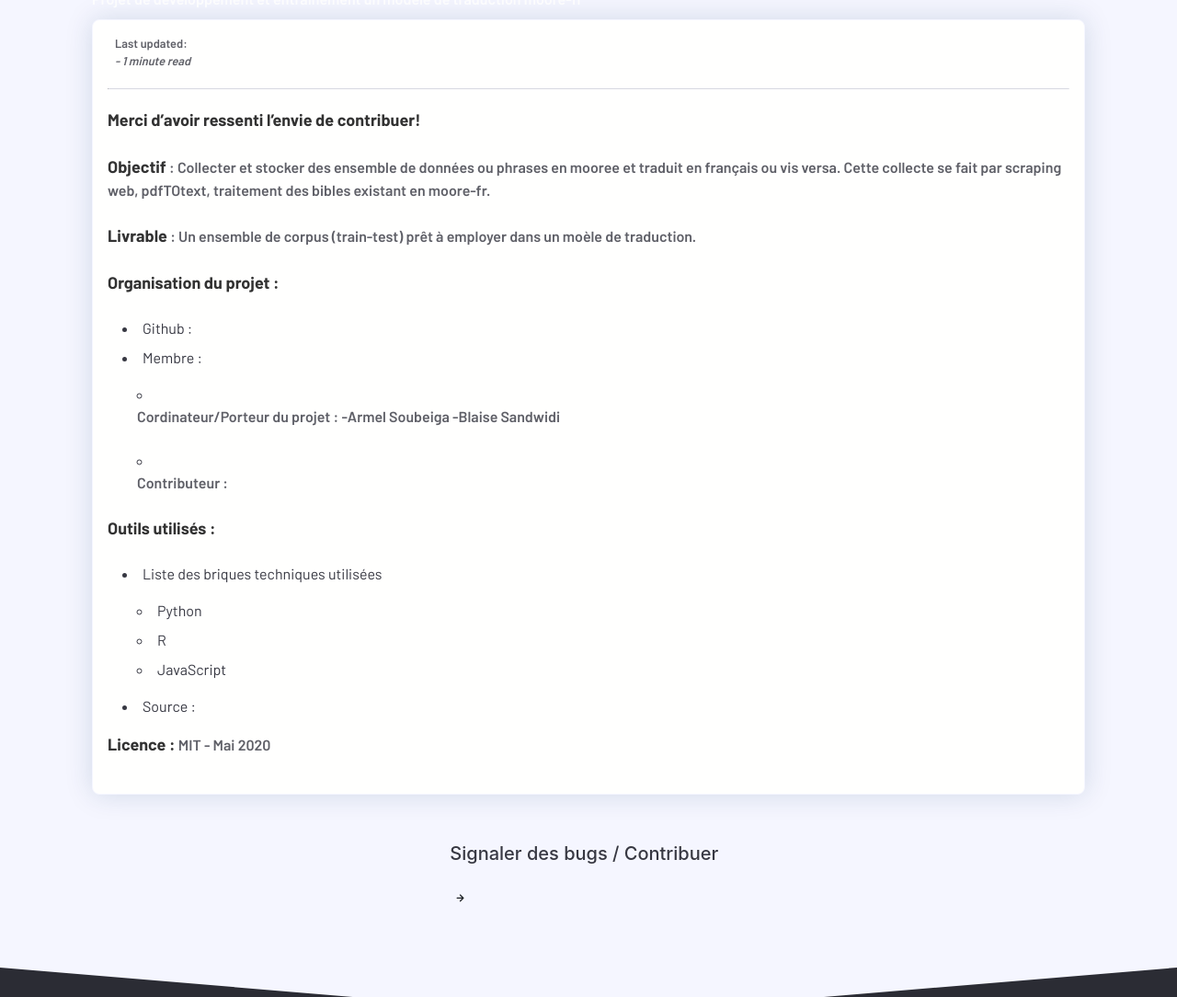
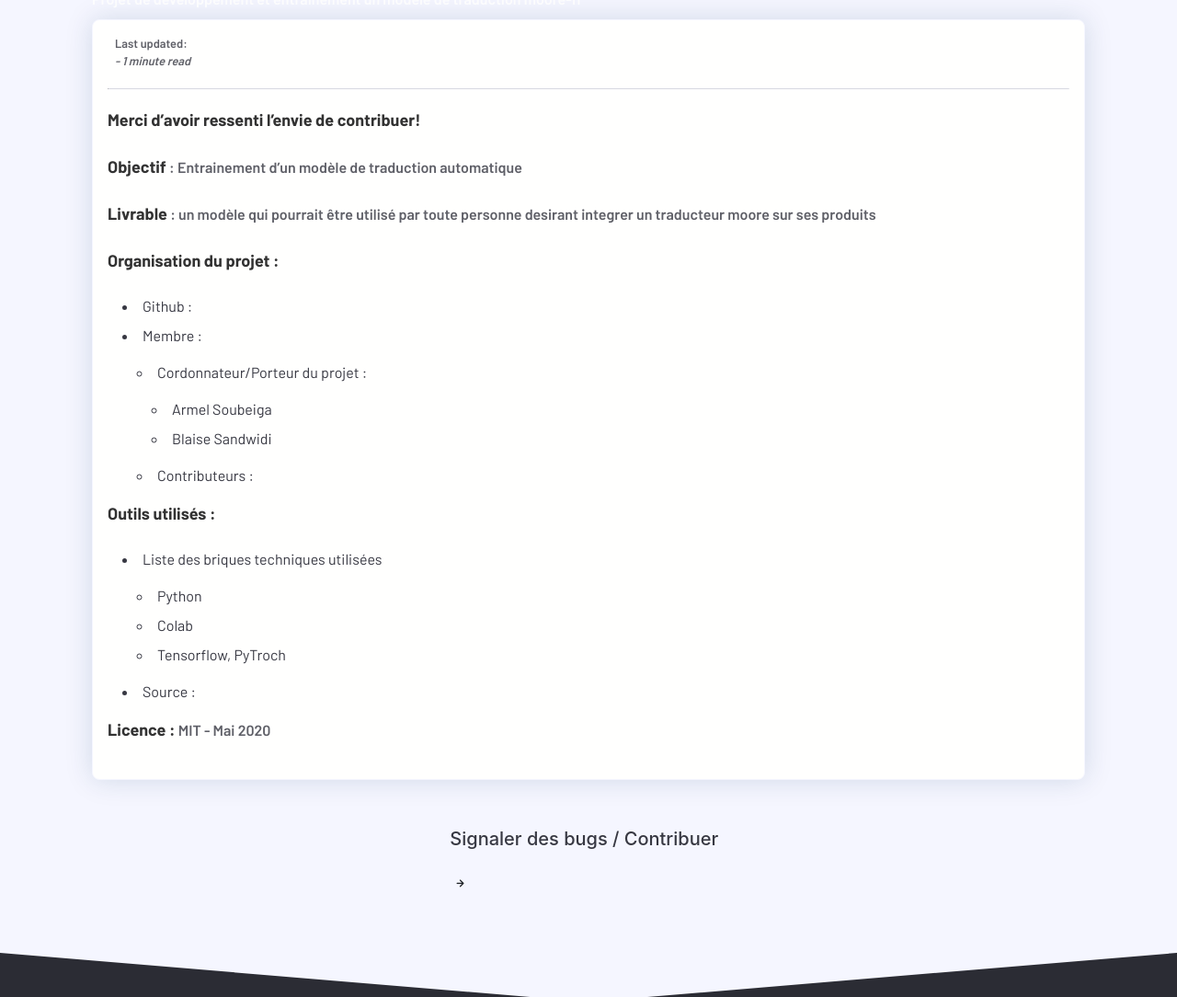
Before and after one commit to armelsoubeiga/FasoLangue-Lab, a Jekyll site: the page built from _posts/projet-model-moore-fr/2020-05-26-projet-model-moore-fr.md, in a window 1280 px wide and 1400 px high. Shown: the part 316-1400 px from the top of the window at 92% size. Built offline with Jekyll 4.4.1, drawn with Linux system fonts in a browser that asks for light colours; nearby versions of some CDN libraries; comment, search, counter and statistics services are not loaded.

Commit message:
Update 2020-05-26-projet-model-moore-fr.md

```diff
--- a/_posts/projet-model-moore-fr/2020-05-26-projet-model-moore-fr.md
+++ b/_posts/projet-model-moore-fr/2020-05-26-projet-model-moore-fr.md
@@ -11,26 +11,26 @@ short-description: Projet de développement et entrainement un modèle de traduc
 **Merci d'avoir ressenti l'envie de contribuer!**
 
 
-**Objectif** : Collecter et stocker des ensemble de données ou phrases en mooree et traduit en français ou vis versa. Cette collecte se fait par scraping web, pdfTOtext, traitement des bibles existant en moore-fr.
+**Objectif** : Entrainement d'un modèle de traduction automatique
 
-**Livrable** : Un ensemble de corpus (train-test) prêt à employer dans un moèle de traduction.
+**Livrable** : un modèle qui pourrait être utilisé par toute personne desirant integrer un traducteur moore sur ses produits
 
 **Organisation du projet :**
 
 - Github :
 - Membre :
-    - Cordinateur/Porteur du projet :
-      -Armel Soubeiga
-      -Blaise Sandwidi
+    - Cordonnateur/Porteur du projet :
+      - Armel Soubeiga
+      - Blaise Sandwidi
 
-     - Contributeur :
+     - Contributeurs :
 
 **Outils utilisés :**
 
 - Liste des briques techniques utilisées
     - Python
-    - R
-    - JavaScript
+    - Colab
+    - Tensorflow, PyTroch
 
 - Source  :
 
```
